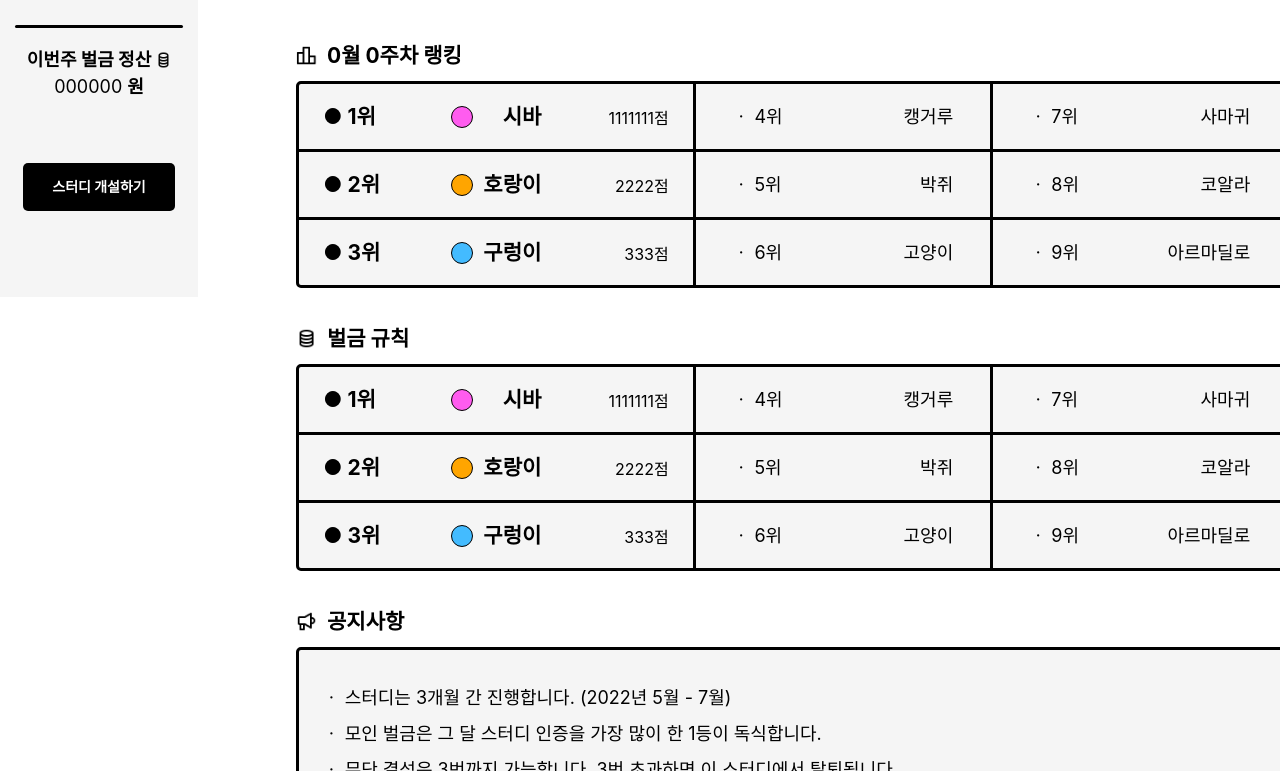
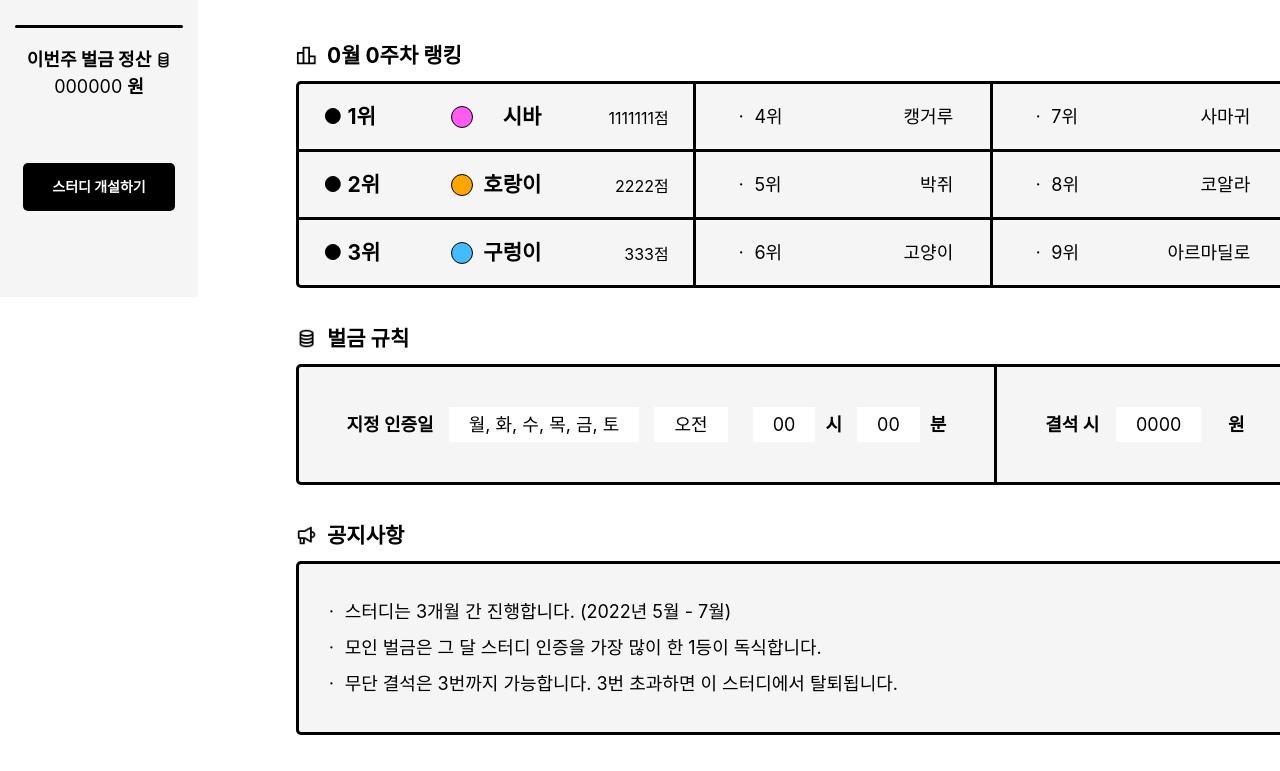
Before and after one commit to EFUB-steady/steady-front, a React (Create React App) app: page / in a window 1280 px wide. Shown: the part 503-1274 px from the top of the page. After the commit the page ends 1238 px from the top, so only its background shows below. Built offline with nearby package versions, Linux system fonts and the light colour scheme; a web font is replaced by a local one.

Commit message:
💄 벌금 규칙

```diff
--- a/package.json
+++ b/package.json
@@ -10,6 +10,7 @@
     "react-dom": "^18.2.0",
     "react-router-dom": "^6.3.0",
     "react-scripts": "5.0.1",
+    "recoil": "0.7.4",
     "styled-components": "^5.3.5",
     "web-vitals": "2.1.4"
   },
--- a/src/ui/components/main/rule/Rule.js
+++ b/src/ui/components/main/rule/Rule.js
@@ -1,5 +1,4 @@
 import MainSubTitle from "../MainSubTitle";
-import RankingList from "../ranking/RankingList";
 import RuleItem from "./RuleItem";
 import noticeIcon from "../../../../assets/icon_coin.png";
 import styled from "styled-components";
@@ -8,7 +7,7 @@ export default function Rule() {
   return (
     <Wrapper>
       <MainSubTitle iconSrc={noticeIcon} title={"벌금 규칙"} />
-      <RankingList />
+      <RuleItem />
     </Wrapper>
   );
 }
--- /dev/null
+++ b/src/ui/components/main/rule/RuleAuthDay.js
@@ -0,0 +1,17 @@
+import styled from "styled-components";
+import { Body2, Subtitle2 } from "../../../../core/texts";
+
+export default function RuleAuthDay({}) {
+  return (
+    <AuthDaysBox>
+      <Body2>월, 화, 수, 목, 금, 토</Body2>
+    </AuthDaysBox>
+  );
+}
+
+const AuthDaysBox = styled.div`
+  background-color: white;
+  height: 35px;
+  padding-left: 20px;
+  padding-right: 20px;
+`;
--- /dev/null
+++ b/src/ui/components/main/rule/RuleAuthTime.js
@@ -0,0 +1,33 @@
+import styled from "styled-components";
+import { Body2, Subtitle2 } from "../../../../core/texts";
+import { Row } from "../../commons/Row";
+
+export default function RuleAuthTime() {
+  return (
+    <>
+      <WhiteBox>
+        <Body2>오전</Body2>
+      </WhiteBox>
+      <Row>
+        <WhiteBox>
+          <Body2>00</Body2>
+        </WhiteBox>
+        <Subtitle2>시</Subtitle2>
+      </Row>
+      <Row>
+        <WhiteBox>
+          <Body2>00</Body2>
+        </WhiteBox>
+        <Subtitle2>분</Subtitle2>
+      </Row>
+    </>
+  );
+}
+
+const WhiteBox = styled.div`
+  background-color: white;
+  height: 35px;
+  padding-left: 20px;
+  padding-right: 20px;
+  margin-right: 10px;
+`;
--- a/src/ui/components/main/rule/RuleItem.js
+++ b/src/ui/components/main/rule/RuleItem.js
@@ -1,3 +1,48 @@
+import styled from "styled-components";
+import { gray100 } from "../../../../core/colors";
+import { Subtitle2 } from "../../../../core/texts";
+import RuleAuthDay from "./RuleAuthDay";
+import RuleAuthTime from "./RuleAuthTime";
+import RuleMoney from "./RuleMoney";
+
 export default function RuleItem() {
-  return <div>벌금 규칙들</div>;
+  return (
+    <Wrapper>
+      <RuleAuthBox>
+        <Subtitle2>지정 인증일</Subtitle2>
+        <RuleAuthDay />
+        <RuleAuthTime />
+      </RuleAuthBox>
+      <RuleMoneyBox>
+        <Subtitle2>결석 시</Subtitle2>
+        <RuleMoney />
+      </RuleMoneyBox>
+    </Wrapper>
+  );
 }
+
+const Wrapper = styled.div`
+  display: flex;
+  width: 100%;
+  height: auto;
+  background-color: ${gray100};
+  border: 3px solid black;
+  border-radius: 5px;
+`;
+
+const RuleAuthBox = styled.div`
+  display: flex;
+  padding: 40px;
+  width: 74%;
+  border-right: 3px solid black;
+  justify-content: space-around;
+  align-items: center;
+`;
+
+const RuleMoneyBox = styled.div`
+  display: flex;
+  padding: 40px;
+  width: 26%;
+  justify-content: space-around;
+  align-items: center;
+`;
--- /dev/null
+++ b/src/ui/components/main/rule/RuleMoney.js
@@ -0,0 +1,21 @@
+import { Body2, Subtitle2 } from "../../../../core/texts";
+import styled from "styled-components";
+
+export default function RuleMoney() {
+  return (
+    <>
+      <WhiteBox>
+        <Body2>0000</Body2>
+      </WhiteBox>
+      <Subtitle2>원</Subtitle2>
+    </>
+  );
+}
+
+const WhiteBox = styled.div`
+  background-color: white;
+  height: 35px;
+  padding-left: 20px;
+  padding-right: 20px;
+  margin-right: 10px;
+`;
```
